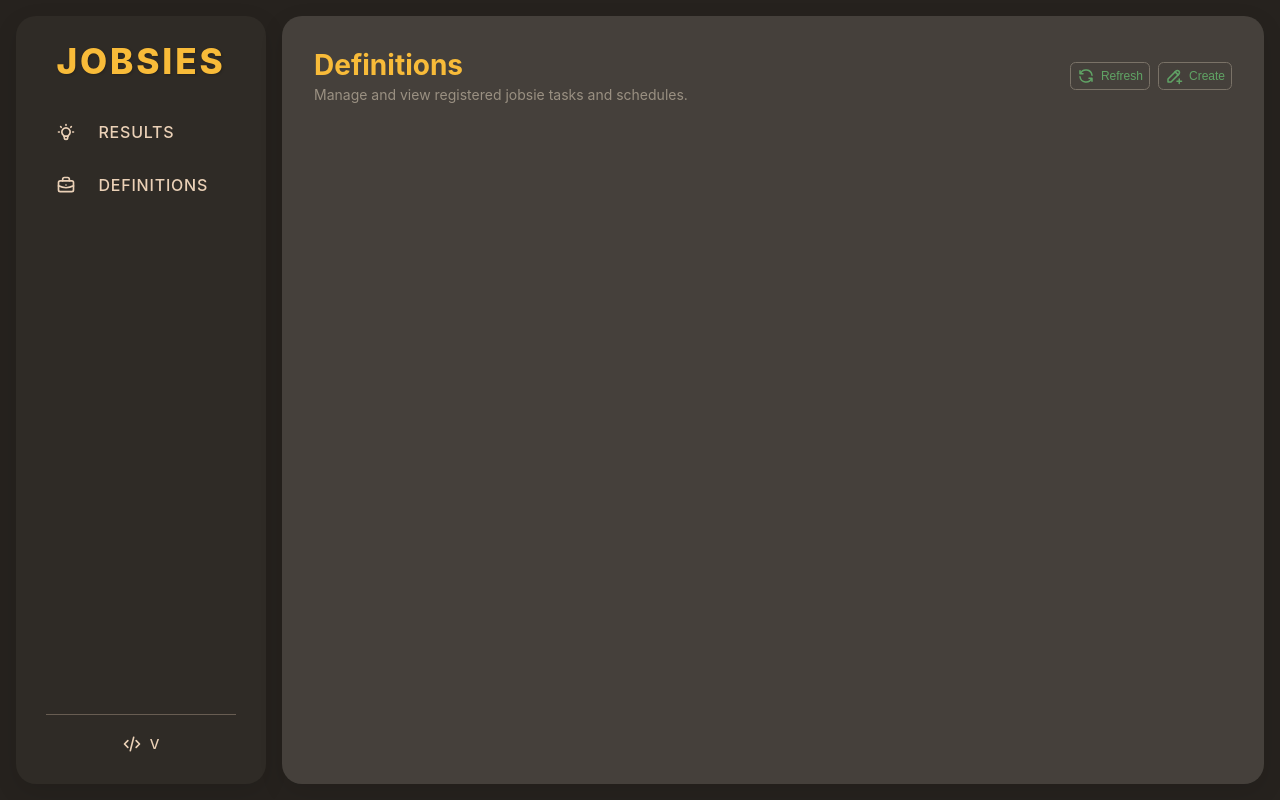
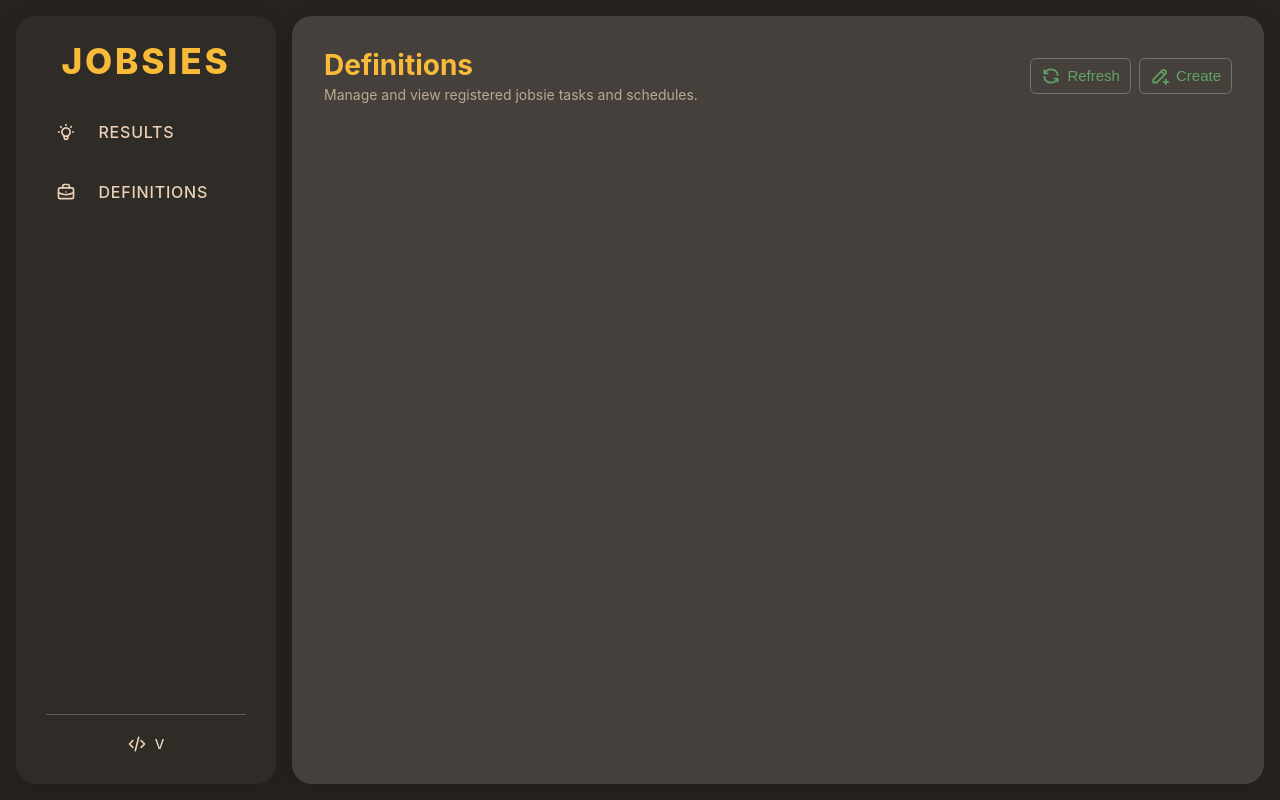
Before and after one commit to ofinke/jobsies, a Python web app: template src/jobsies/templates/definition.html in a window 1280 px wide. Run offline with Jinja, Linux system fonts and the light colour scheme; the template is opened without the code that fills it, so the values that code supplies are empty.

Commit message:
feat(ui): color tweaks

```diff
--- a/src/jobsies/static/css/colors.css
+++ b/src/jobsies/static/css/colors.css
@@ -1,37 +1,38 @@
 :root {
-  --color-white: #36312C;
-  --color-black: #EBD1B7;
-  --color-gray-50: #45403B;
-  --color-gray-100: #3b3a32;
-  --color-gray-200: #7A7267;
-  --color-gray-300: #7A7267;
-  --color-gray-400: #7A7267;
-  --color-gray-500: #9a9082;
-  --color-gray-700: #EBD1B7;
-  --color-gray-900: #EBD1B7;
+  --neutral-strong: #36312C;
 
-  --color-blue-500: #60A365;
-  --color-blue-600: #95CC5E;
-  --color-blue-400: #95CC5E;
-  --color-blue-ring: rgba(149, 204, 94, 0.15);
-
-  --color-green-100: #3b3a32;
-  --color-green-800: #95CC5E;
-
-  --color-red-100: #45403B;
-  --color-red-800: #D76538;
-
-  --color-black-alpha-10: rgba(0, 0, 0, 0.1);
-  --color-black-alpha-06: rgba(0, 0, 0, 0.06);
-  --color-black-alpha-50: rgba(0, 0, 0, 0.5);
-  --color-black-alpha-04: rgba(0, 0, 0, 0.04);
+  --shadow-subtle: rgba(0, 0, 0, 0.1);
+  --shadow-light: rgba(0, 0, 0, 0.06);
+  --overlay-backdrop: rgba(0, 0, 0, 0.5);
+  --shadow-lightest: rgba(0, 0, 0, 0.04);
 
   /* Content */
   --content-main-bg: #45403B;
+  --content-second-bg: #26221E;
+  --content-widget-bg: #36312C;
+  --content-hover-bg: #3b3a32;
+  --content-border-subtle: #7A7267;
+  --content-title: #F8BB39;
+  --content-action: #60A365;
+  --content-action-hover: #95CC5E;
+
+  /* Table */
+  --row: #36312C;
+  --row-hover: #45403B;
+
+  /* Text */
+  --text-main: #EBD1B7;
+  --text-subtle: #b9a993;
+
+  /* Negative and positive interactions */
+  --negative-main: #ec6543;
+  --negative-dim: #381e13;
+
+  --positive-main: #95CC5E;
+  --positive-dim: #23281e;
 
   /* Sidebar */
   --sidebar-bg: #2F2B26;
-  --sidebar-hr: #26221E;
   --sidebar-text: #EBD1B7;
   --sidebar-link: #EBD1B7;
   --sidebar-title: #F8BB39;
@@ -39,49 +40,4 @@
   --sidebar-icon-bg-active: #60A365;
   --sidebar-icon-bg-hover: #95CC5E;
   --sidebar-icon-color-active: #26221E;
-
-  /* Alerts / Negative */
 }
-
-
-
-/* :root {
-  --color-white: #ffffff;
-  --color-black: #111827;
-  --color-gray-50: #f9fafb;
-  --color-gray-100: #f3f4f6;
-  --color-gray-200: #e5e7eb;
-  --color-gray-300: #d1d5db;
-  --color-gray-400: #9ca3af;
-  --color-gray-500: #6b7280;
-  --color-gray-700: #374151;
-  --color-gray-900: #1f2937;
-
-  --color-blue-500: #2563eb;
-  --color-blue-600: #1d4ed8;
-  --color-blue-400: #3b82f6;
-  --color-blue-ring: rgba(59, 130, 246, 0.15);
-
-  --color-green-100: #d1fae5;
-  --color-green-800: #065f46;
-
-  --color-red-100: #fee2e2;
-  --color-red-800: #991b1b;
-
-  --color-black-alpha-10: rgba(0, 0, 0, 0.1);
-  --color-black-alpha-06: rgba(0, 0, 0, 0.06);
-  --color-black-alpha-50: rgba(0, 0, 0, 0.5);
-  --color-black-alpha-04: rgba(0, 0, 0, 0.04);
-
-  --content-main-bg: #EEEEEB;
-
-  --sidebar-bg: #B8B8AA;
-  --sidebar-hr: #d3d3cb;
-  --sidebar-text: #000000;
-  --sidebar-link: #2F2F29;
-  --sidebar-title: #586F6B;
-  --sidebar-title-shadow: #444f4a;
-  --sidebar-icon-bg-active: #586F6B;
-  --sidebar-icon-bg-hover: #7F9183;
-
-} */
--- a/src/jobsies/static/css/sidebar.css
+++ b/src/jobsies/static/css/sidebar.css
@@ -1,5 +1,5 @@
 .sidebar {
-  width: 250px;
+  width: 260px;
   flex-shrink: 0;
   background-color: var(--sidebar-bg);
   color: var(--sidebar-text);
@@ -7,7 +7,7 @@
   display: flex;
   flex-direction: column;
   border-radius: 1.25rem;
-  box-shadow: 0 8px 24px var(--color-black-alpha-10);
+  box-shadow: 0 8px 24px var(--shadow-subtle);
 }
 
 @media (max-width: 640px) {
@@ -26,13 +26,13 @@
   padding: 0 0.875rem 1.5rem;
   text-transform: uppercase;
   text-align: center;
-  text-shadow: 1px 1px 2px var(--sidebar-title-shadow);
 }
 
 .sidebar ul {
   list-style: none;
   display: flex;
   flex-direction: column;
+  gap: 0.4rem;
 }
 
 .sidebar a {
--- a/src/jobsies/static/css/style.css
+++ b/src/jobsies/static/css/style.css
@@ -57,11 +57,11 @@ body {
 .page-header h1 {
   font-size: 1.75rem;
   font-weight: 700;
-  color: var(--sidebar-title);
+  color: var(--content-title);
 }
 
 .page-header .subtitle {
-  color: var(--color-gray-500);
+  color: var(--text-subtle);
   margin-top: 0.25rem;
   font-size: 0.875rem;
 }
@@ -172,69 +161,85 @@ body {
   font-size: 0.75rem;
 }
 
+.page-header .btn-sm {
+  height: 36px;
+  padding: 0.375rem 0.625rem;
+  font-size: 0.9375rem;
+}
+
+.page-header .btn-sm .icon {
+  width: 20px;
+  height: 20px;
+}
+
 .table {
   width: 100%;
   border-collapse: collapse;
   background-color: var(--content-main-bg);
   border-radius: 0.5rem;
   overflow: hidden;
-  box-shadow: 0 1px 3px 0 var(--color-black-alpha-10), 0 1px 2px 0 var(--color-black-alpha-06);
+  box-shadow: 0 1px 3px 0 var(--shadow-subtle), 0 1px 2px 0 var(--shadow-light);
 }
 
 .table th,
 .table td {
   padding: 0.875rem 1rem;
   text-align: left;
-  border-bottom: 1px solid var(--color-gray-200);
+  border-bottom: 1px solid var(--content-border-subtle);
 }
 
 .table th {
-  background-color: var(--sidebar-hr);
+  background-color: var(--content-second-bg);
   font-size: 0.75rem;
   font-weight: 600;
   text-transform: uppercase;
   letter-spacing: 0.05em;
-  color: var(--color-gray-500);
+  color: var(--text-subtle);
+}
+
+#definitions-table .table tbody td {
+  border-bottom: none;
+  background-color: var(--row);
 }
 
 .table tr:last-child td {
   border-bottom: none;
 }
 
-.table tr:hover td {
-  background-color: var(--color-gray-100);
+#definitions-table .table tbody tr:hover td {
+  background-color: var(--row-hover);
 }
 
 .table code {
-  background-color: var(--color-gray-100);
+  background-color: var(--content-hover-bg);
   padding: 0.125rem 0.375rem;
   border-radius: 0.25rem;
   font-size: 0.875rem;
-  color: var(--color-gray-700);
+  color: var(--text-main);
 }
 
 .badge {
   display: inline-block;
-  padding: 0.25rem 0.5rem;
-  font-size: 0.75rem;
+  padding: 0.5rem 0.8rem;
+  font-size: 0.8rem;
   font-weight: 600;
   border-radius: 9999px;
   line-height: 1;
 }
 
 .badge-success {
-  background-color: var(--color-green-100);
-  color: var(--color-green-800);
+  background-color: var(--positive-dim);
+  color: var(--positive-main);
 }
 
 .badge-danger {
-  background-color: var(--color-red-100);
-  color: var(--color-red-800);
+  background-color: var(--negative-dim);
+  color: var(--negative-main);
 }
 
 .text-center {
   text-align: center;
-  color: var(--color-gray-500);
+  color: var(--text-subtle);
 }
 
 /* Dialog & Modal */
--- a/src/jobsies/templates/components/definition_update_form.html
+++ b/src/jobsies/templates/components/definition_update_form.html
@@ -55,7 +55,6 @@
   </div>
 
   <div class="form-actions">
-    <button type="button" class="btn btn-secondary" onclick="this.closest('dialog').remove()">Cancel</button>
     <button type="submit" class="btn btn-primary">Update Definition</button>
   </div>
 </form>
--- a/src/jobsies/templates/components/status_bar.html
+++ b/src/jobsies/templates/components/status_bar.html
@@ -1,6 +1,6 @@
 <div id="status-bar" class="status-bar{% if message %} show{% endif %}{% if type %} status-{{ type }}{% endif %}" hx-swap-oob="true">
   {% if icon %}
-   <svg xmlns="http://www.w3.org/2000/svg" width="16" height="16" viewBox="0 0 24 24" fill="none" stroke="currentColor" stroke-width="2" stroke-linecap="round" stroke-linejoin="round" class="status-icon icon-tabler icons-tabler-outline icon-tabler-{{ icon }}">
+   <svg xmlns="http://www.w3.org/2000/svg" width="20" height="20" viewBox="0 0 24 24" fill="none" stroke="currentColor" stroke-width="2" stroke-linecap="round" stroke-linejoin="round" class="status-icon icon-tabler icons-tabler-outline icon-tabler-{{ icon }}">
     {% if icon == "check" %}
     <path stroke="none" d="M0 0h24v24H0z" fill="none" /><path d="M5 12l5 5l10 -10" />
     {% elif icon == "alert-circle" %}
--- a/src/jobsies/templates/definition.html
+++ b/src/jobsies/templates/definition.html
@@ -16,7 +16,7 @@
             hx-swap="outerHTML"
             title="Refresh"
             aria-label="Refresh">
-      <svg xmlns="http://www.w3.org/2000/svg" width="18" height="18" viewBox="0 0 24 24" fill="none" stroke="currentColor" stroke-width="2" stroke-linecap="round" stroke-linejoin="round" class="icon icon-tabler icons-tabler-outline icon-tabler-refresh"><path stroke="none" d="M0 0h24v24H0z" fill="none" /><path d="M20 11a8.1 8.1 0 0 0 -15.5 -2m-.5 -4v4h4" /><path d="M4 13a8.1 8.1 0 0 0 15.5 2m.5 4v-4h-4" /></svg>
+      <svg xmlns="http://www.w3.org/2000/svg" width="20" height="20" viewBox="0 0 24 24" fill="none" stroke="currentColor" stroke-width="2" stroke-linecap="round" stroke-linejoin="round" class="icon icon-tabler icons-tabler-outline icon-tabler-refresh"><path stroke="none" d="M0 0h24v24H0z" fill="none" /><path d="M20 11a8.1 8.1 0 0 0 -15.5 -2m-.5 -4v4h4" /><path d="M4 13a8.1 8.1 0 0 0 15.5 2m.5 4v-4h-4" /></svg>
       Refresh
     </button>
     <button class="btn btn-sm btn-ghost btn-action"
@@ -25,7 +25,7 @@
             hx-swap="innerHTML"
             title="Create"
             aria-label="Create">
-      <svg xmlns="http://www.w3.org/2000/svg" width="18" height="18" viewBox="0 0 24 24" fill="none" stroke="currentColor" stroke-width="2" stroke-linecap="round" stroke-linejoin="round" class="icon icon-tabler icons-tabler-outline icon-tabler-pencil-plus"><path stroke="none" d="M0 0h24v24H0z" fill="none" /><path d="M4 20h4l10.5 -10.5a2.828 2.828 0 1 0 -4 -4l-10.5 10.5v4" /><path d="M13.5 6.5l4 4" /><path d="M16 19h6" /><path d="M19 16v6" /></svg>
+      <svg xmlns="http://www.w3.org/2000/svg" width="20" height="20" viewBox="0 0 24 24" fill="none" stroke="currentColor" stroke-width="2" stroke-linecap="round" stroke-linejoin="round" class="icon icon-tabler icons-tabler-outline icon-tabler-pencil-plus"><path stroke="none" d="M0 0h24v24H0z" fill="none" /><path d="M4 20h4l10.5 -10.5a2.828 2.828 0 1 0 -4 -4l-10.5 10.5v4" /><path d="M13.5 6.5l4 4" /><path d="M16 19h6" /><path d="M19 16v6" /></svg>
       Create
     </button>
   </div>
--- a/src/jobsies/templates/results.html
+++ b/src/jobsies/templates/results.html
@@ -16,7 +16,7 @@
                 hx-swap="outerHTML"
                 title="Refresh"
                 aria-label="Refresh">
-            <svg xmlns="http://www.w3.org/2000/svg" width="18" height="18" viewBox="0 0 24 24" fill="none" stroke="currentColor" stroke-width="2" stroke-linecap="round" stroke-linejoin="round" class="icon icon-tabler icons-tabler-outline icon-tabler-refresh"><path stroke="none" d="M0 0h24v24H0z" fill="none" /><path d="M20 11a8.1 8.1 0 0 0 -15.5 -2m-.5 -4v4h4" /><path d="M4 13a8.1 8.1 0 0 0 15.5 2m.5 4v-4h-4" /></svg>
+            <svg xmlns="http://www.w3.org/2000/svg" width="20" height="20" viewBox="0 0 24 24" fill="none" stroke="currentColor" stroke-width="2" stroke-linecap="round" stroke-linejoin="round" class="icon icon-tabler icons-tabler-outline icon-tabler-refresh"><path stroke="none" d="M0 0h24v24H0z" fill="none" /><path d="M20 11a8.1 8.1 0 0 0 -15.5 -2m-.5 -4v4h4" /><path d="M4 13a8.1 8.1 0 0 0 15.5 2m.5 4v-4h-4" /></svg>
             Refresh
         </button>
     </div>
```
Also changed, not shown: other parts of src/jobsies/static/css/style.css (+57 -67 lines), src/jobsies/templates/components/definition_create_form.html (+0 -7 lines).
